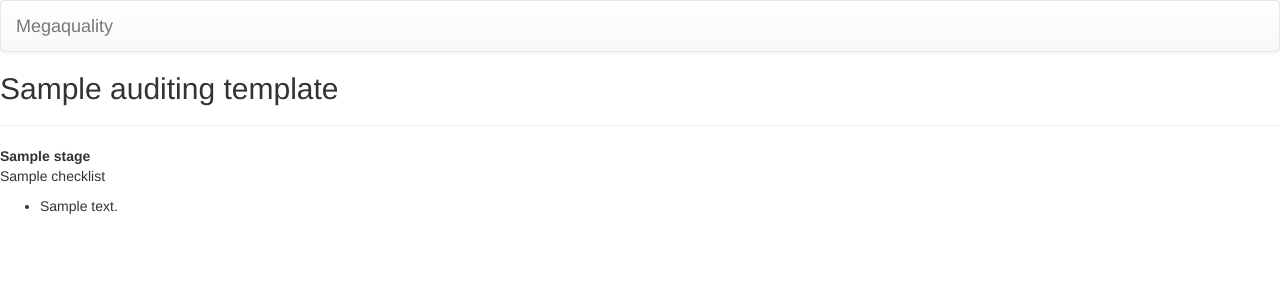
After one commit to brunomrpx/megaquality, a CakePHP app: template application/View/Templates/edit.ctp in a window 1280 px wide. The commit adds this page. Shown: the top 300 px of the page. Run offline with PHP 8.4 and a stand-in for CakePHP, Linux system fonts and the light colour scheme; the template is opened without the code that fills it: most values are stand-ins (such as "Sample title", 1, 10 or a date in 2020); some libraries are stand-ins or nearby versions.

Commit message:
Inicio da implementacao para edicao de template

```diff
--- a/application/Controller/ProjectsController.php
+++ b/application/Controller/ProjectsController.php
@@ -80,7 +80,8 @@ class ProjectsController extends AppController {
     			),
     			'conditions' => array(
     				'Auditing.project_id' => $id
-    			)
+    			),
+    			'recursive' => 5
     		)
     	);
 
--- a/application/Model/AuditingTemplate.php
+++ b/application/Model/AuditingTemplate.php
@@ -34,7 +34,10 @@ class AuditingTemplate extends AppModel {
     );
 
     public function beforeFind($query) {
-        $query['recursive'] = 5;
+    	if (!isset($query['recursive'])) {
+       		$query['recursive'] = 4;
+    	}
+
         return $query;
     }
 }
--- /dev/null
+++ b/application/View/Templates/edit.ctp
@@ -0,0 +1,17 @@
+<h2><?php echo $auditingTemplate['AuditingTemplate']['name']; ?></h2>
+<hr>
+<div class="edit-content">
+	<?php foreach ($auditingTemplate['Stage'] as $stage): ?>
+	    <div>
+	        <strong><?php echo $stage['name']; ?></strong>
+	    </div>
+	    <?php foreach ($stage['Checklist'] as $checklist): ?>
+	        <p><?php echo $checklist['name']; ?></p>
+	        <ul>
+	        <?php foreach ($checklist['Item'] as $item): ?>
+	            <li><?php echo $item['description']; ?></li>
+	        <?php endforeach;?>
+	        </ul>
+	    <?php endforeach;?>
+	<?php endforeach;?>
+</div>
--- a/application/View/Templates/index.ctp
+++ b/application/View/Templates/index.ctp
@@ -9,11 +9,13 @@
   <?php foreach($templates as $key => $template): ?>
   <div class="panel panel-default">
     <div class="panel-heading" role="tab" id="<?php printf('heading%s', $key); ?>">
-      <h4 class="panel-title text-center">
+      <h3 class="panel-title text-center">
         <a data-toggle="collapse" data-parent="#accordion" href="<?php printf('#collapse%s', $key); ?>" aria-expanded="true" aria-controls="<?php printf('heading%s', $key); ?>">
             <?php echo $template['AuditingTemplate']['name']; ?>
         </a>
-      </h4>
+      </h3>
+      <?php echo $this->Html->link('Editar', array('action' => 'edit', $template['AuditingTemplate']['id']), array('class' => 'btn btn-primary')) ?>
+      <?php echo $this->Html->link('Excluir', array('action' => 'delete', $template['AuditingTemplate']['id']), array('class' => 'btn btn-danger')) ?>
     </div>
     <div id="<?php printf('collapse%s', $key); ?>" class="panel-collapse collapse" role="tabpanel" aria-labelledby="<?php printf('heading%s', $key); ?>">
       <div class="panel-body">
```
Also changed, not shown: application/Controller/TemplatesController.php (+11 -1 lines).
